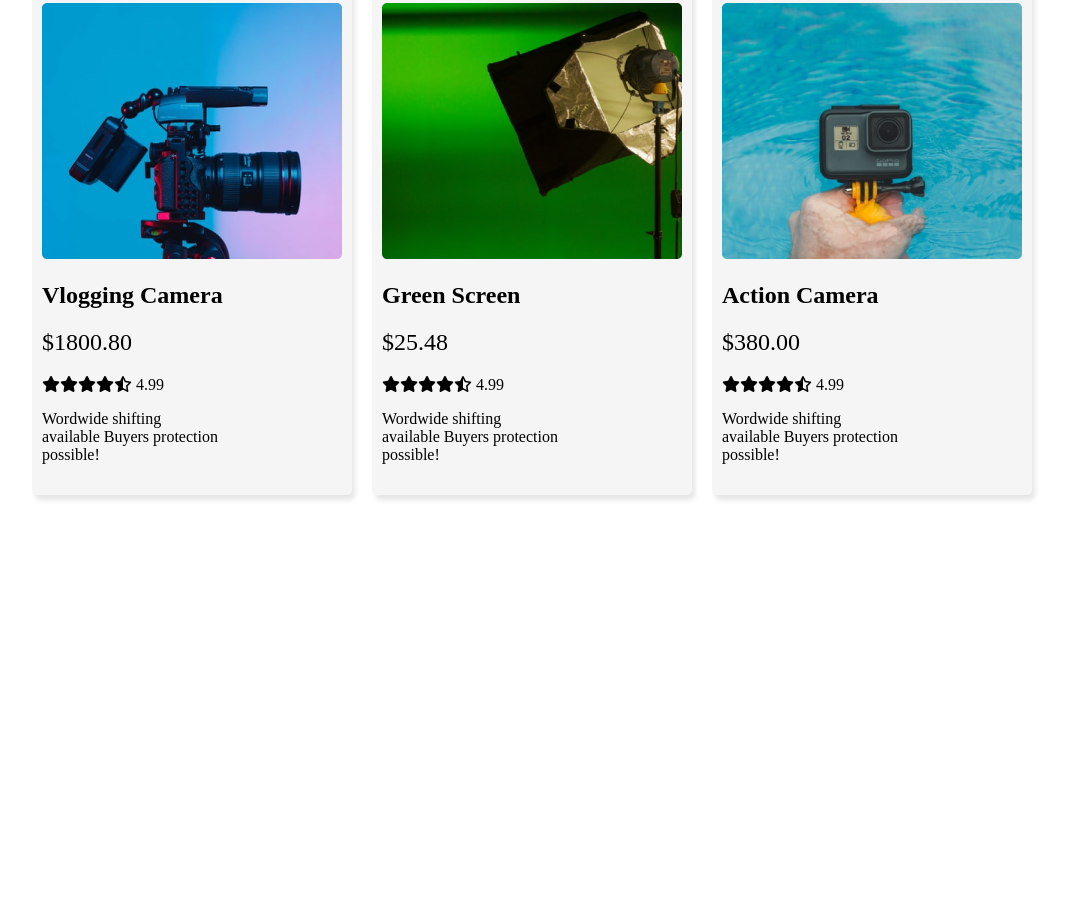
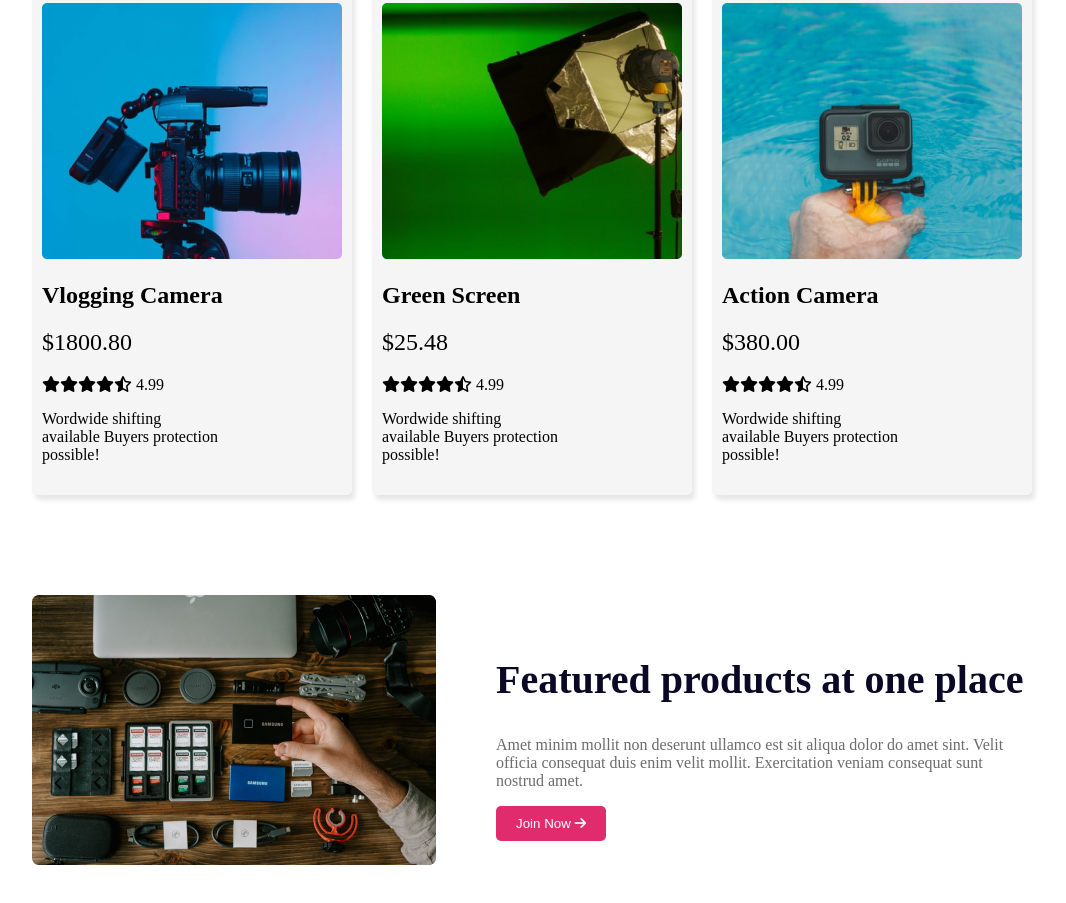
Before and after one commit to ARAFATH-SH/INFLUENCER-GEAR, a plain HTML site: page index.html in a window 1280 px wide. Shown: the part 1995-2898 px from the top of the page, without its empty margins (108-1174 px from the left). Before the commit the page ends 2540 px from the top, so only its background shows below. Drawn offline with Linux system fonts and the light colour scheme.

Commit message:
complete feature product container

```diff
--- a/index.html
+++ b/index.html
@@ -24,7 +24,7 @@
             <div class="header-text">
                 <h1>Start your Journey as Influencer</h1>
                 <p>Lorem ipsum dolor sit amet, consectetur adipiscing elit. Sem vestibulum sed scelerisque eros. Lectus faucibus.</p>
-                <button class="primary-btn">Prebook now <i class="fa-solid fa-arrow-right"></i></i></button>
+                <button class="primary-btn">Prebook now <i class="fa-solid fa-arrow-right"></i></button>
             </div>
             <div class="header-image">
                 <img src="images/main-camera.png" alt="" class="main-camera">
@@ -111,6 +111,18 @@
                 </div>
             </div>
         </section>
+        <Section class="feature-product-container">
+            <div class="feature-product">
+                <div class="feature-product-img">
+                    <img src="images/gear.png" alt="">
+                </div>
+                <div class="feature-product-text">
+                    <h2 class="feature-product-title">Featured products at one place</h2>
+                    <p class="feature-product-content">Amet minim mollit non deserunt ullamco est sit aliqua dolor do amet sint. Velit officia consequat duis enim velit mollit. Exercitation veniam consequat sunt nostrud amet.</p>
+                    <button class="secondary-btn"> Join Now <i class="fa-solid fa-arrow-right"></i></button>
+                </div>
+            </div>
+        </Section>
     </main>
 </body>
 </html>
--- a/style.css
+++ b/style.css
@@ -108,3 +108,31 @@ main{
 .price{
     font-weight: normal;
 }
+.feature-product{
+    display: flex;
+    justify-content: space-between;
+    align-items: center;
+    margin: 50px 0px;
+}
+.feature-product-title{
+    font-size: 2.5em;
+    font-weight: 700;
+    color: #0A0826;
+}
+.feature-product-content{
+    color: #6C6C6C;
+}
+.secondary-btn{
+    background-color: #E02C6D;
+    color: white;
+    border: 0px;
+    border-radius: 5px;
+    padding: 10px 20px;
+    cursor: pointer;
+}
+.feature-product-text{
+    margin-left: 60px;
+}
+.feature-product{
+    margin-top: 100px;
+}
```
